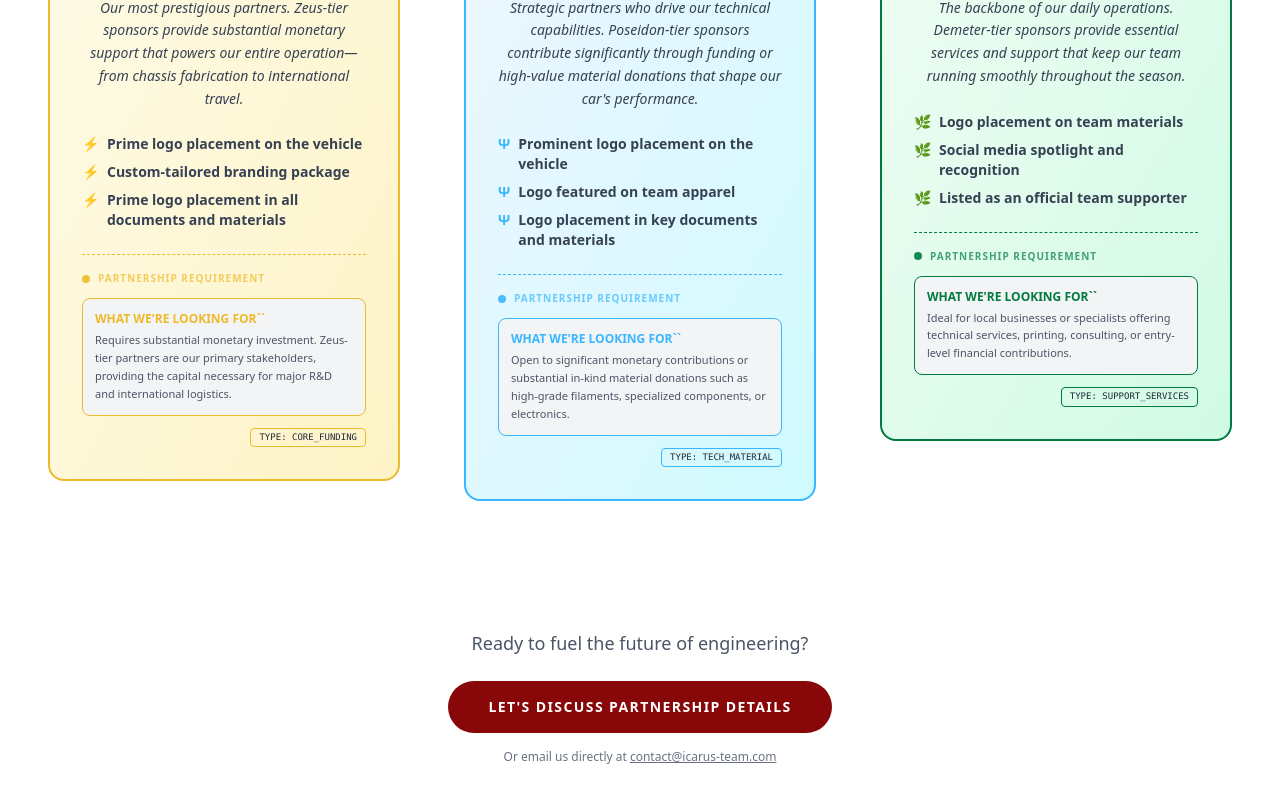
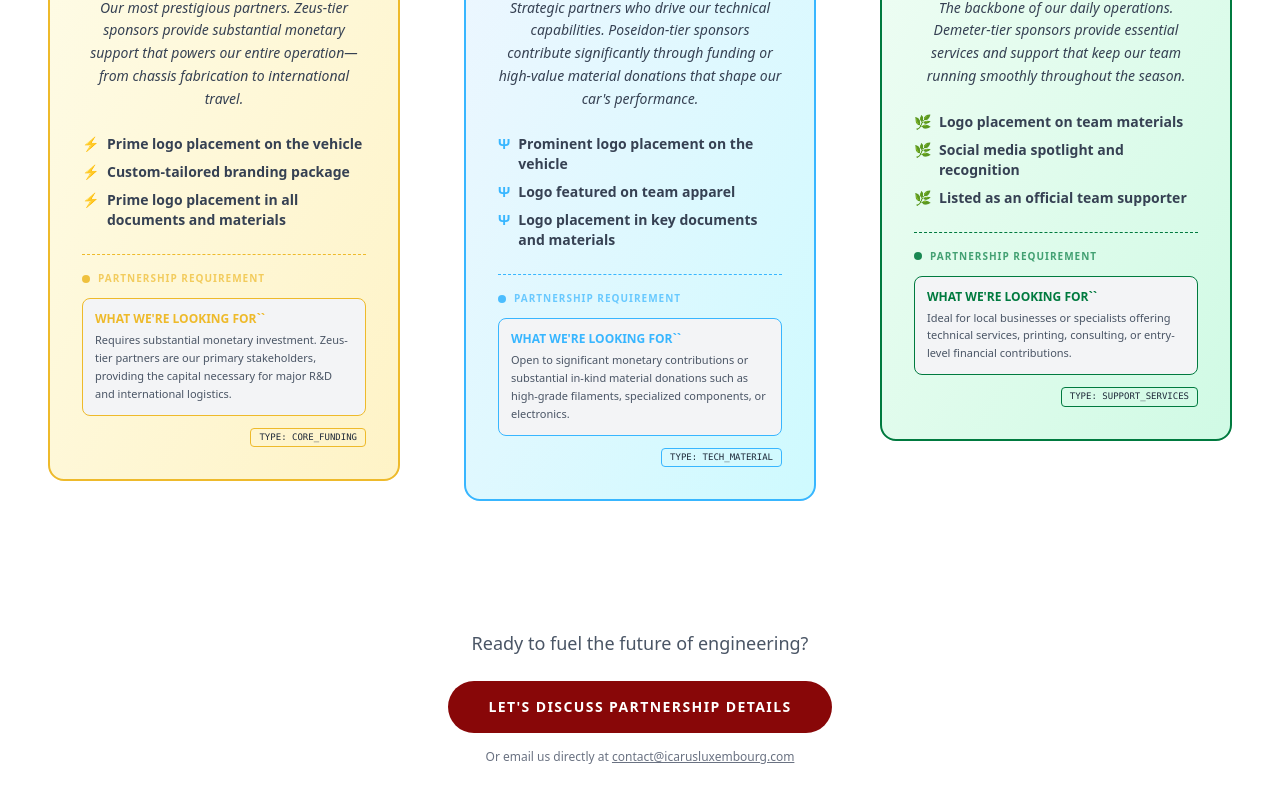
Before and after one commit to ccsio/icarus-website2, a Vue app: page /work-with-us in a window 1280 px wide. Shown: the part 3271-4074 px from the top of the page. Built offline with nearby package versions, Linux system fonts and the light colour scheme.

Commit message:
updated email

```diff
--- a/src/components/CollaborationTiers.vue
+++ b/src/components/CollaborationTiers.vue
@@ -132,15 +132,15 @@ const sponsorsTiers = {
             <!-- Ready to fuel the future of engineering? -->
         </p>
             <a
-            href="mailto:contact@icarus-team.com?subject=Sponsorship Inquiry&body=Hi, I'm interested in discussing sponsorship opportunities with your team."
+            href="mailto:contact@icarusluxembourg.com?subject=Sponsorship Inquiry&body=Hi, I'm interested in discussing sponsorship opportunities with your team."
             class="inline-block bg-icarus-red hover:shadow-icarus-red-50 text-white font-bold py-4 px-10 rounded-full transition-all duration-300 hover:shadow-xl hover:scale-105 uppercase tracking-widest text-sm"
             >
             {{ $t('collaboration.tiers.cta_button') }}
             <!-- Let's Discuss Partnership Details -->
         </a>
         <p class="text-gray-500 dark:text-gray-500 text-xs mt-4">
-            {{ $t('collaboration.tiers.contact_info') }} <a href="mailto:contact@icarus-team.com" class="underline hover:text-icarus-red">contact@icarus-team.com</a>
-            <!-- Or email us directly at <a href="mailto:contact@icarus-team.com" class="underline hover:text-icarus-red">contact@icarus-team.com</a> -->
+            {{ $t('collaboration.tiers.contact_info') }} <a href="mailto:contact@icarusluxembourg.com" class="underline hover:text-icarus-red">contact@icarusluxembourg.com</a>
+            <!-- Or email us directly at <a href="mailto:contact@icarusluxembourg.com" class="underline hover:text-icarus-red">contact@icarusluxembourg.com</a> -->
         </p>
     </div>
 </template>
--- a/src/views/ContactView.vue
+++ b/src/views/ContactView.vue
@@ -8,7 +8,7 @@ const links = [
   { label: 'TikTok', url: 'https://tiktok.com/@icarus.luxembourg', primary: false },
   { label: 'Support our Journey (GoFundMe)', url: 'https://gofund.me/d2a253b6', primary: true },
   { label: 'Our STEM Racing Video', to: '/video', primary: false },
-  { label: 'Email Us', url: 'mailto:contact@icarus-team.com', primary: false },
+  { label: 'Email Us', url: 'mailto:contact@icarusluxembourg.com', primary: false },
 ]
 
 // Define the base classes in a variable to keep the template clean
```
